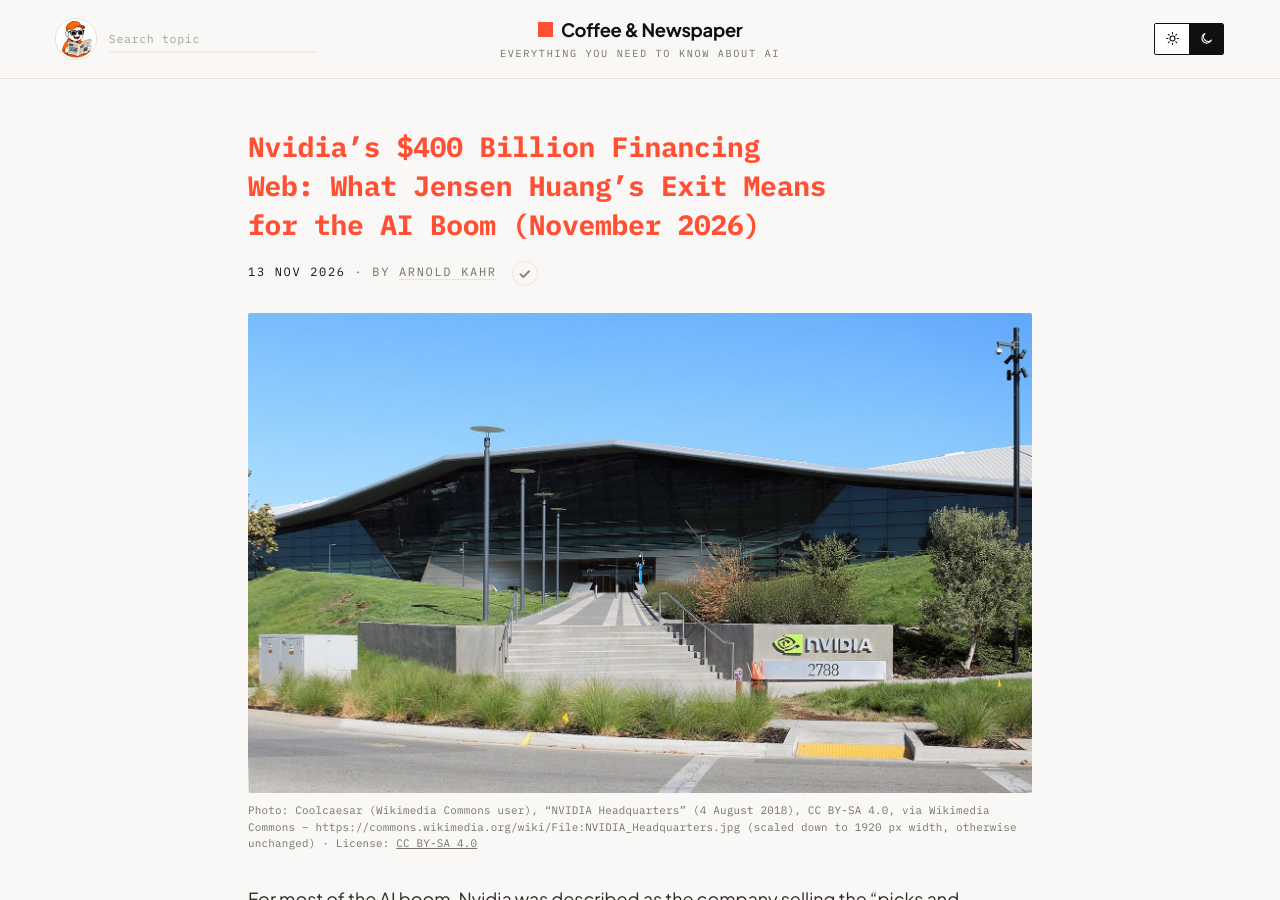
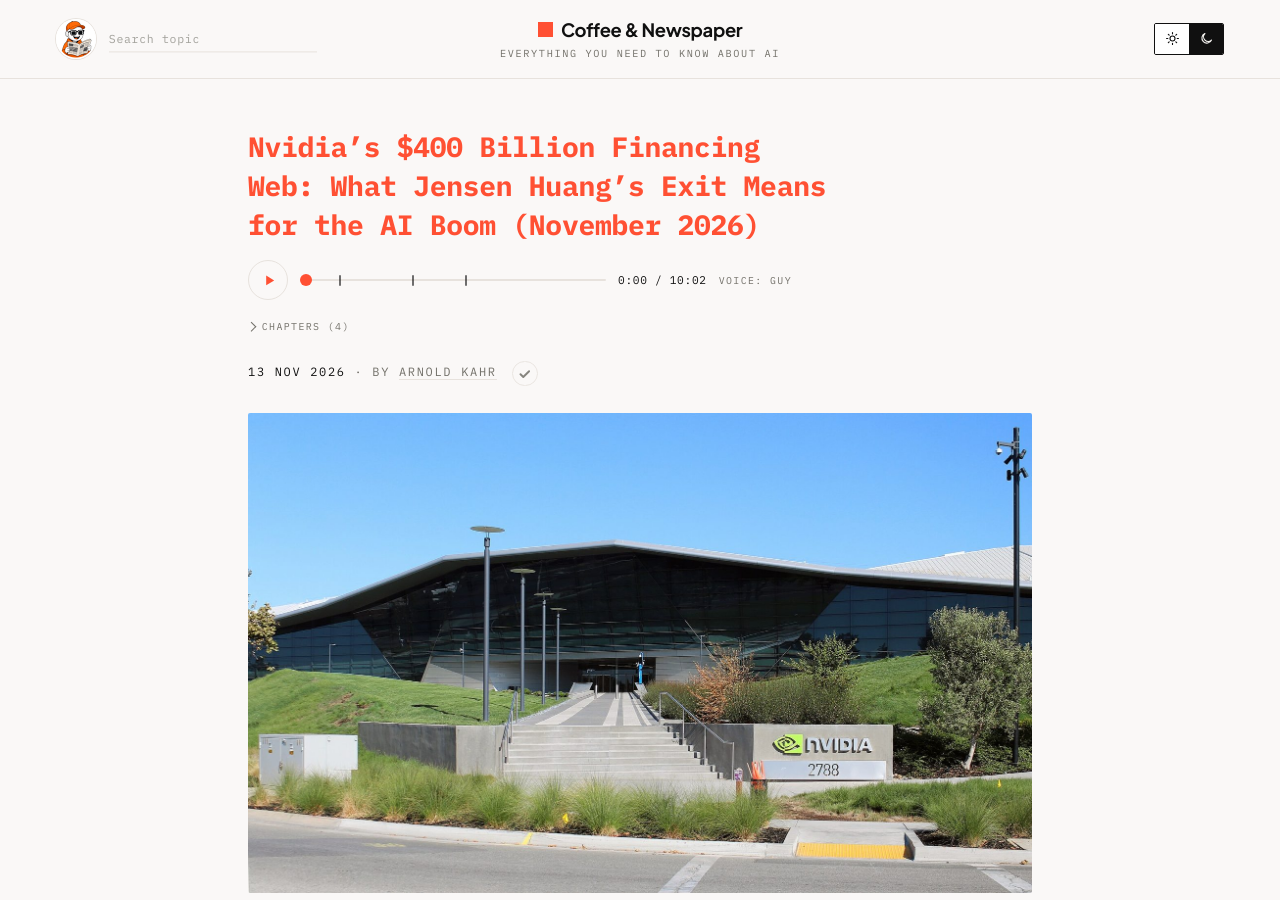
Before and after one commit to architect-high-level-core/coffee-and-newspaper, a Jekyll site: the page built from _posts/2026-11-13-nvidia-financing-web-ceo-exit.md, in a window 1280 px wide and 900 px high. Built offline with Jekyll 4.4.1, drawn with Linux system fonts in a browser that asks for light colours; some of the changed lines change nothing that is shown.

Commit message:
Audio with chapters: Nvidia financing web

```diff
--- a/_posts/2026-11-13-nvidia-financing-web-ceo-exit.md
+++ b/_posts/2026-11-13-nvidia-financing-web-ceo-exit.md
@@ -12,6 +12,14 @@
 image_license: "CC BY-SA 4.0"
 image_license_url: "https://creativecommons.org/licenses/by-sa/4.0/"
 image_description: "Photograph of Nvidia’s Endeavor headquarters building in Santa Clara, California, taken on 4 August 2018. It shows the company’s campus entrance and logo sign. It does not show any of the people, data centers or financial deals discussed in this article."
+audio: /assets/audio/nvidia-financing-web-ceo-exit.mp3
+audio_voice: Guy
+audio_duration: "10:02"
+audio_chapters:
+  - {t: 0, title: "Intro"}
+  - {t: 69, title: "The short version"}
+  - {t: 219, title: "What is in the web, line by line"}
+  - {t: 328, title: "Why a CEO change matters for the money"}
 ---
 
 For most of the AI boom, Nvidia was described as the company selling the “picks and shovels”: the graphics processors (GPUs) that train and run large AI models. In 2026 it became something more. Through purchase promises, guarantees and credit backstops, Nvidia also helps **finance** the companies that buy its chips. CNBC calls it the “central bank of AI”.
```
Also changed, not shown: 1 other file.
